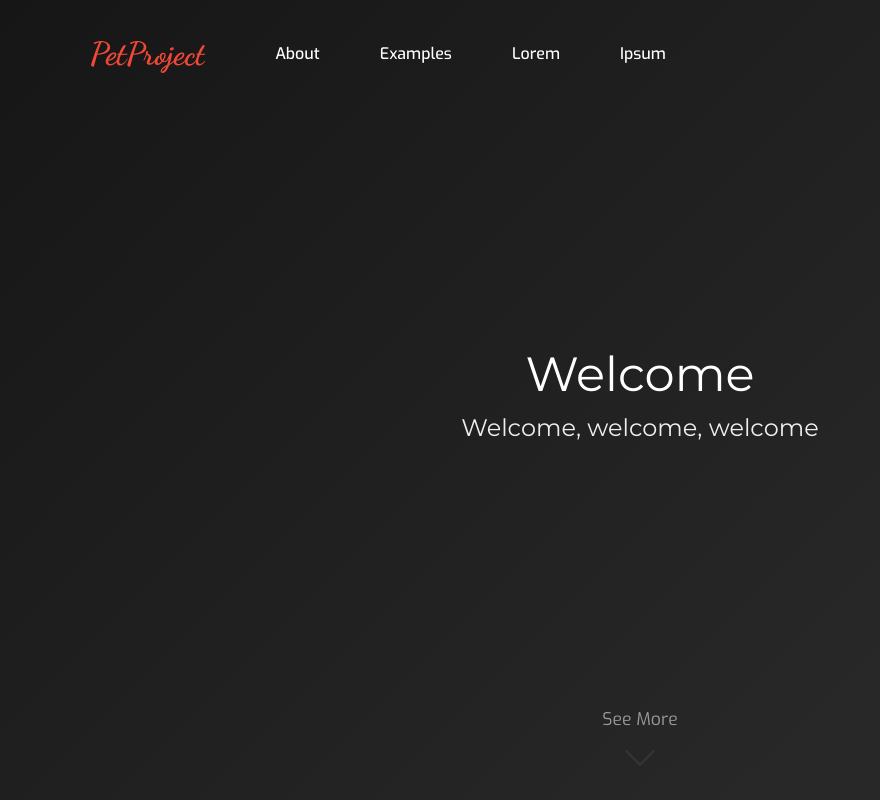
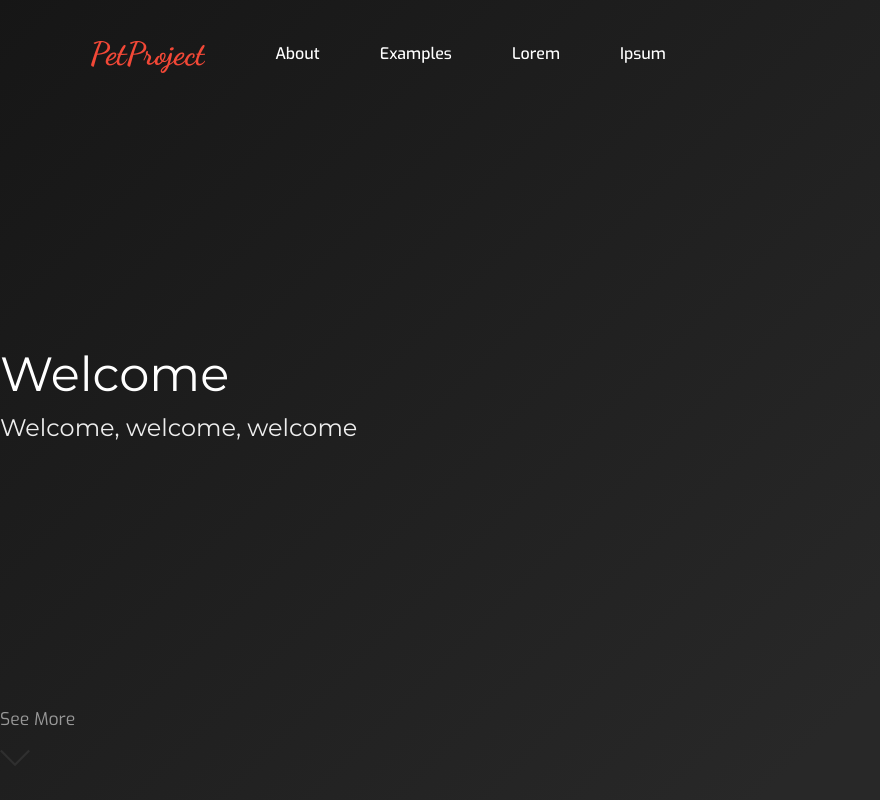
Before and after one commit to wind-of/pet-project, a Vue app: page / in a window 1280 px wide. Shown: the whole page, without its empty margins (0-880 px from the left). Built offline with nearby package versions, Linux system fonts and the light colour scheme.

Commit message:
refactor: removed unnecessary properties

```diff
--- a/src/App.vue
+++ b/src/App.vue
@@ -18,10 +18,4 @@
   a{
     text-decoration: none;
   }
-  #app {
-    font-family: 'Avenir', Helvetica, Arial, sans-serif;
-    -webkit-font-smoothing: antialiased;
-    -moz-osx-font-smoothing: grayscale;
-    text-align: center;
-  }
 </style>
```
